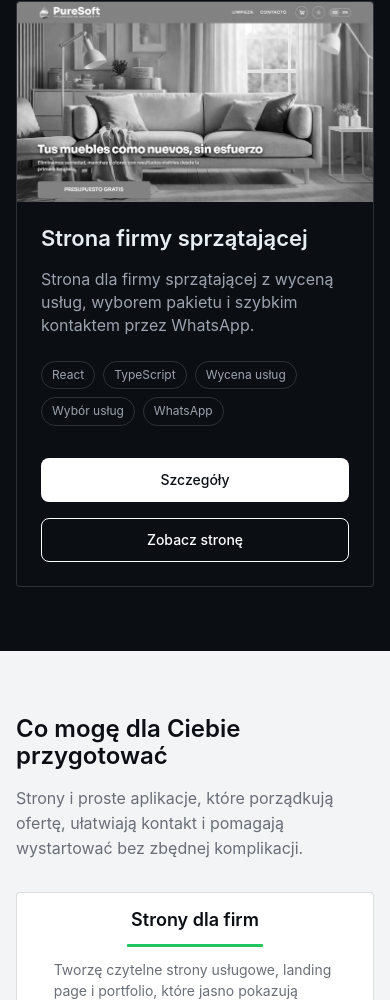
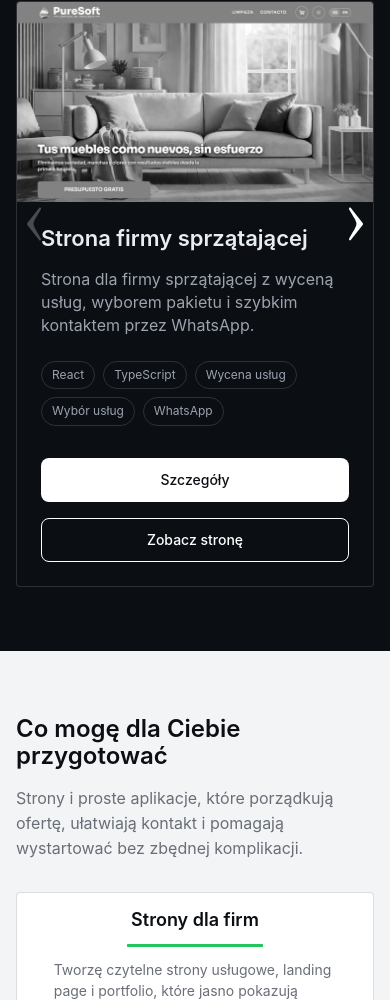
Before and after one commit to AlexDroff/portfolio_web, a Next.js app: page / in a window 390 px wide. Shown: the part 3091-4091 px from the top of the page. Built offline with nearby package versions, Linux system fonts and the light colour scheme; no server answers.

Commit message:
feat: enhance mobile menu layout and add swipe functionality to Projects component

```diff
--- a/src/components/layout/Header/Header.module.css
+++ b/src/components/layout/Header/Header.module.css
@@ -230,17 +230,18 @@
   display: none;
 }
 
-.mobileMenuSeparator {
-  width: 100%;
-  height: var(--border-width-default);
-  margin: var(--space-5) 0;
-  background: var(--color-border-default);
-}
-
 .mobileMenuActions {
   display: grid;
   gap: var(--space-3);
   width: 100%;
+}
+
+.mobileMenuTop {
+  width: 100%;
+  display: flex;
+  justify-content: space-between;
+  align-items: flex-start;
+  gap: var(--space-4);
 }
 
 .mobileNavLink {
@@ -272,11 +273,19 @@
   width: 100%;
 }
 
+.mobileLanguageRow {
+  width: auto;
+  display: flex;
+  justify-content: flex-end;
+  align-items: flex-start;
+  flex-shrink: 0;
+}
+
 .mobileLanguageDropdown {
-  width: 100%;
-  margin-top: var(--space-3);
-  padding-top: var(--space-4);
-  border-top: var(--border-width-default) solid var(--color-border-default);
+  width: auto;
+  display: flex;
+  flex-direction: column;
+  align-items: flex-end;
 }
 
 .mobileLanguageTrigger {
@@ -340,6 +349,7 @@
   gap: 2px;
   min-width: 0;
   width: max-content;
+  align-self: flex-end;
 }
 
 .mobileLanguageDropdownOpen .mobileLanguageMenu {
@@ -424,12 +434,13 @@
     padding: var(--space-5);
     display: flex;
     flex-direction: column;
-    gap: var(--space-6);
+    gap: var(--space-5);
   }
 
   .menuHeader {
     display: flex;
     justify-content: flex-end;
+    align-items: center;
   }
 
   .menuClose {
@@ -459,6 +470,7 @@
     display: flex;
     flex-direction: column;
     gap: var(--space-4);
+    flex: 1;
   }
 
   .menuNav a {
--- a/src/components/layout/Header/Header.tsx
+++ b/src/components/layout/Header/Header.tsx
@@ -307,6 +307,7 @@ export const Header = ({ locale, navigation, hero }: HeaderProps) => {
               </button>
             </div>
 
+            <div className={styles.mobileMenuTop}>
               <nav className={styles.menuNav}>
                 <Link
                   href={projectsPath}
@@ -334,6 +335,7 @@ export const Header = ({ locale, navigation, hero }: HeaderProps) => {
                 </Link>
               </nav>
 
+              <div className={styles.mobileLanguageRow}>
                 <div
                   className={`${styles.mobileLanguageDropdown} ${isMobileLanguageOpen ? styles.mobileLanguageDropdownOpen : ""}`}
                 >
@@ -385,8 +387,8 @@ export const Header = ({ locale, navigation, hero }: HeaderProps) => {
                     ))}
                   </ul>
                 </div>
-
-            <div className={styles.mobileMenuSeparator} aria-hidden="true" />
+              </div>
+            </div>
 
             <div className={styles.mobileMenuActions}>
               <Button as="link" href={getLocalizedPath(locale, hero.primaryCta.href)} onClick={closeMenu} fullWidth>
--- a/src/components/sections/Projects/Projects.module.css
+++ b/src/components/sections/Projects/Projects.module.css
@@ -42,6 +42,7 @@
   width: min(100%, 800px);
   margin-inline: auto;
   transform-origin: center;
+  touch-action: pan-y;
 }
 
 .arrowButton {
@@ -128,6 +129,24 @@
   }
 
   .arrowButton {
-    display: none;
+    display: inline-flex;
+    top: 38%;
+    width: 36px;
+    height: 48px;
+    border-radius: var(--radius-sm);
+  }
+
+  .arrowButtonPrev {
+    left: 0;
+  }
+
+  .arrowButtonNext {
+    right: 0;
+  }
+
+  .arrowIcon {
+    width: 15px;
+    height: 34px;
+    transform: none;
   }
 }
--- a/src/components/sections/Projects/Projects.tsx
+++ b/src/components/sections/Projects/Projects.tsx
@@ -75,6 +75,21 @@ export const Projects = ({
     setActiveIndex((current) => Math.min(projects.length - 1, current + 1));
   };
 
+  const handleSwipeEnd = (offsetX: number, velocityX: number) => {
+    if (!hasProjects) {
+      return;
+    }
+
+    if (offsetX < -50 || velocityX < -500) {
+      handleNextClick();
+      return;
+    }
+
+    if (offsetX > 50 || velocityX > 500) {
+      handlePrevClick();
+    }
+  };
+
   return (
     <Section id="projects" className={styles.section}>
       <Container>
@@ -102,6 +117,11 @@ export const Projects = ({
                 <motion.div
                   key={activeProject?.slug ?? "empty-project"}
                   className={styles.slideMotion}
+                  drag="x"
+                  dragConstraints={{ left: 0, right: 0 }}
+                  dragElastic={0.12}
+                  dragMomentum={false}
+                  onDragEnd={(_, info) => handleSwipeEnd(info.offset.x, info.velocity.x)}
                   custom={direction}
                   variants={slideVariants}
                   initial="initial"
```
Lines whose indentation alone changed are shown as unchanged.
